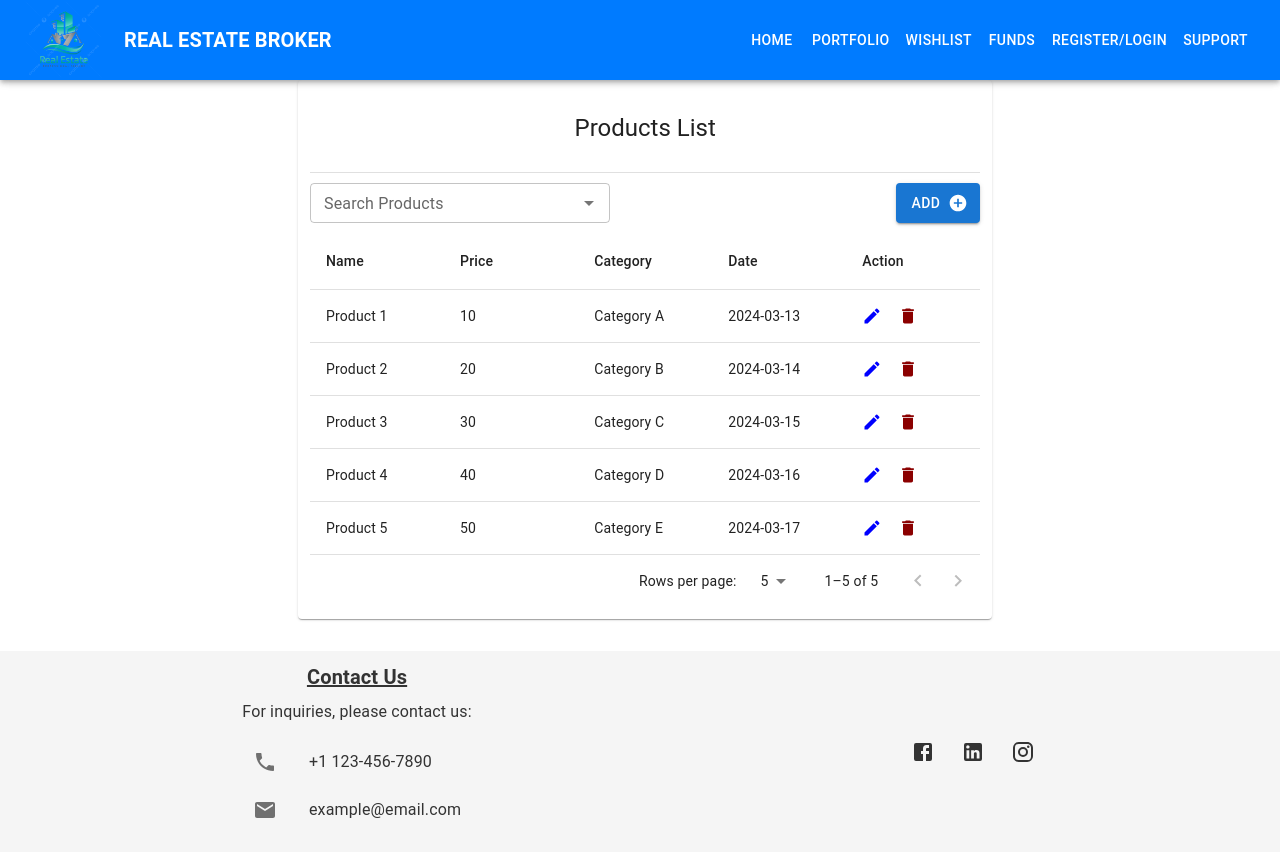
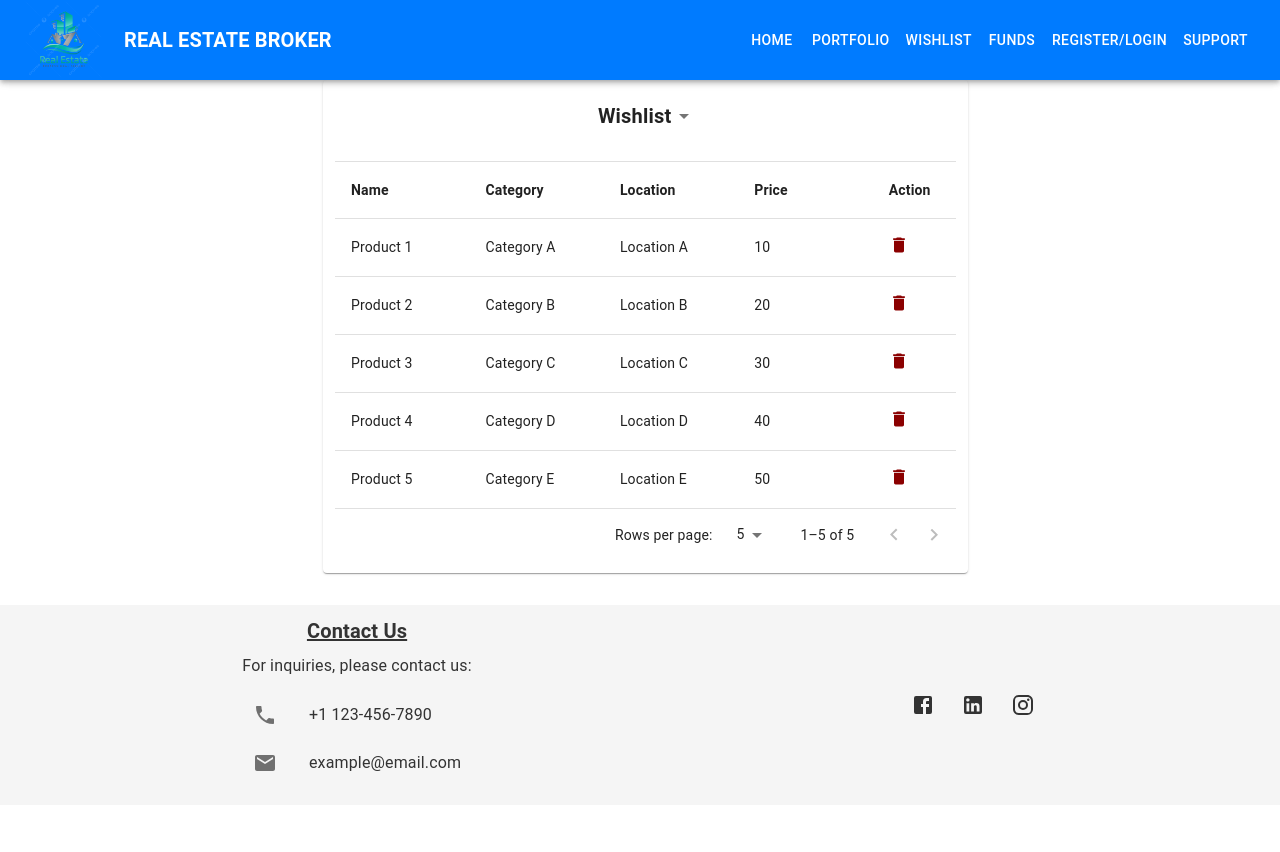
Before and after one commit to ChinmayPillai/Real_Estate_Broker_WebApp, a React (Vite) app in the folder Client/: page /wishlist in a window 1280 px wide. After the commit the page ends 805 px from the top, so only its background shows below. Built offline with nearby package versions, Linux system fonts and the light colour scheme.

Commit message:
Adding wishlist

```diff
--- a/Client/src/components/NavBar/Navbar.jsx
+++ b/Client/src/components/NavBar/Navbar.jsx
@@ -24,7 +24,12 @@ const Navbar = () => {
 
   return (
     <AppBar position="sticky" sx={{ background: "#007bff", color: "#ffffff" }}>
-      <Toolbar>
+      <Toolbar
+        sx={{
+          display: { xs: "flex" },
+          justifyContent: { xs: "space-between" },
+        }}
+      >
         <img
           src={logo}
           alt="logo"
@@ -35,6 +40,7 @@ const Navbar = () => {
           variant="h6"
           component="div"
           sx={{
+            display: { xs: "none", sm: "block" },
             flexGrow: 1,
             fontWeight: 600,
             textAlign: { xs: "center", sm: "center", md: "left" },
--- a/Client/src/components/Wishlist/Wishlist.jsx
+++ b/Client/src/components/Wishlist/Wishlist.jsx
@@ -18,43 +18,50 @@ import DeleteIcon from "@mui/icons-material/Delete";
 import Swal from "sweetalert2";
 import TextField from "@mui/material/TextField";
 import Autocomplete from "@mui/material/Autocomplete";
+import { Link } from "react-router-dom";
+import { Select, MenuItem } from "@mui/material";
 
 // Sample dictionary of products
 const sampleProducts = [
   {
     id: 1,
     name: "Product 1",
+    category: "Category A",
+    location: "Location A",
+    description: "Description for Product 1",
     price: 10,
-    category: "Category A",
-    date: "2024-03-13",
   },
   {
     id: 2,
     name: "Product 2",
+    category: "Category B",
+    location: "Location B",
+    description: "Description for Product 2",
     price: 20,
-    category: "Category B",
-    date: "2024-03-14",
   },
   {
     id: 3,
     name: "Product 3",
+    category: "Category C",
+    location: "Location C",
+    description: "Description for Product 3",
     price: 30,
-    category: "Category C",
-    date: "2024-03-15",
   },
   {
     id: 4,
     name: "Product 4",
+    category: "Category D",
+    location: "Location D",
+    description: "Description for Product 4",
     price: 40,
-    category: "Category D",
-    date: "2024-03-16",
   },
   {
     id: 5,
     name: "Product 5",
+    category: "Category E",
+    location: "Location E",
+    description: "Description for Product 5",
     price: 50,
-    category: "Category E",
-    date: "2024-03-17",
   },
 ];
 
@@ -89,63 +96,84 @@ export default function Wishlist() {
       }
     });
   };
+  const [selectedOption, setSelectedOption] = useState("Wishlist");
 
   return (
     <>
       {rows.length > 0 && (
         <Paper sx={{ width: "98%", overflow: "hidden", padding: "12px" }}>
-          <Typography
-            gutterBottom
-            variant="h5"
-            component="div"
-            sx={{ padding: "20px" }}
+          <Select
+            value={selectedOption}
+            onChange={(event) => {
+              setSelectedOption(event.target.value);
+            }}
+            displayEmpty
+            sx={{
+              fontSize: "20px", // Increase font size
+              fontWeight: "bold", // Use bold font weight
+              marginBottom: "20px", // Add margin to increase gap
+              "& .MuiSelect-select": {
+                padding: "10px", // Add padding for better appearance
+              },
+              "& .MuiOutlinedInput-notchedOutline": {
+                border: "none", // Remove the border
+              },
+              "& .MuiOutlinedInput-root:hover .MuiOutlinedInput-notchedOutline":
+                {
+                  border: "none", // Remove border on hover
+                },
+              "& .MuiOutlinedInput-root.Mui-focused .MuiOutlinedInput-notchedOutline":
+                {
+                  border: "none", // Remove border on focus
+                },
+              "& .MuiInputBase-root": {
+                "&:hover": {
+                  borderColor: "transparent", // Remove border color on hover
+                },
+              },
+            }}
           >
-            Products List
-          </Typography>
+            <MenuItem value={"Wishlist"}>Wishlist</MenuItem>
+            <MenuItem value={"Portfolio"}>Portfolio</MenuItem>
+          </Select>
           <Divider />
-          <Box height={10} />
-          <Stack direction="row" spacing={2} className="my-2 mb-2">
-            <Autocomplete
-              disablePortal
-              id="combo-box-demo"
-              options={rows}
-              sx={{ width: 300 }}
-              getOptionLabel={(option) => option.name || ""}
-              renderInput={(params) => (
-                <TextField {...params} size="small" label="Search Products" />
-              )}
-            />
-            <Typography
-              variant="h6"
-              component="div"
-              sx={{ flexGrow: 1 }}
-            ></Typography>
-            <Button variant="contained" endIcon={<AddCircleIcon />}>
-              Add
-            </Button>
-          </Stack>
-          <Box height={10} />
           <TableContainer>
             <Table stickyHeader aria-label="sticky table">
               <TableHead>
                 <TableRow>
-                  <TableCell align="left" style={{ minWidth: "100px" }}>
+                  <TableCell
+                    align="left"
+                    style={{ minWidth: "100px", fontWeight: "bold" }}
+                  >
                     Name
                   </TableCell>
-                  <TableCell align="left" style={{ minWidth: "100px" }}>
+                  <TableCell
+                    align="left"
+                    style={{ minWidth: "100px", fontWeight: "bold" }}
+                  >
+                    Category
+                  </TableCell>
+                  <TableCell
+                    align="left"
+                    style={{ minWidth: "100px", fontWeight: "bold" }}
+                  >
+                    Location
+                  </TableCell>
+                  <TableCell
+                    align="left"
+                    style={{ minWidth: "100px", fontWeight: "bold" }}
+                  >
                     Price
                   </TableCell>
-                  <TableCell align="left" style={{ minWidth: "100px" }}>
-                    Category
-                  </TableCell>
-                  <TableCell align="left" style={{ minWidth: "100px" }}>
-                    Date
-                  </TableCell>
-                  <TableCell align="left" style={{ minWidth: "100px" }}>
+                  <TableCell
+                    align="left"
+                    style={{ minWidth: "50px", fontWeight: "bold" }}
+                  >
                     Action
                   </TableCell>
                 </TableRow>
               </TableHead>
+
               <TableBody>
                 {rows
                   .slice(page * rowsPerPage, page * rowsPerPage + rowsPerPage)
@@ -157,21 +185,18 @@ export default function Wishlist() {
                         tabIndex={-1}
                         key={row.id}
                       >
-                        <TableCell align="left">{row.name}</TableCell>
+                        <TableCell
+                          align="left"
+                          component={Link}
+                          to={`/property/${row.id}`}
+                        >
+                          {row.name}
+                        </TableCell>
+                        <TableCell align="left">{row.category}</TableCell>
+                        <TableCell align="left">{row.location}</TableCell>
                         <TableCell align="left">{row.price}</TableCell>
-                        <TableCell align="left">{row.category}</TableCell>
-                        <TableCell align="left">{row.date}</TableCell>
                         <TableCell align="left">
-                          <Stack spacing={2} direction="row">
-                            <EditIcon
-                              style={{
-                                fontSize: "20px",
-                                color: "blue",
-                                cursor: "pointer",
-                              }}
-                              className="cursor-pointer"
-                              // onClick={() => editUser(row.id)}
-                            />
+                          {/* <Stack spacing={1} direction="row"> */}
                           <DeleteIcon
                             style={{
                               fontSize: "20px",
@@ -182,7 +207,7 @@ export default function Wishlist() {
                               deleteUser(row.id);
                             }}
                           />
-                          </Stack>
+                          {/* </Stack> */}
                         </TableCell>
                       </TableRow>
                     );
```
Lines whose indentation alone changed are shown as unchanged.
